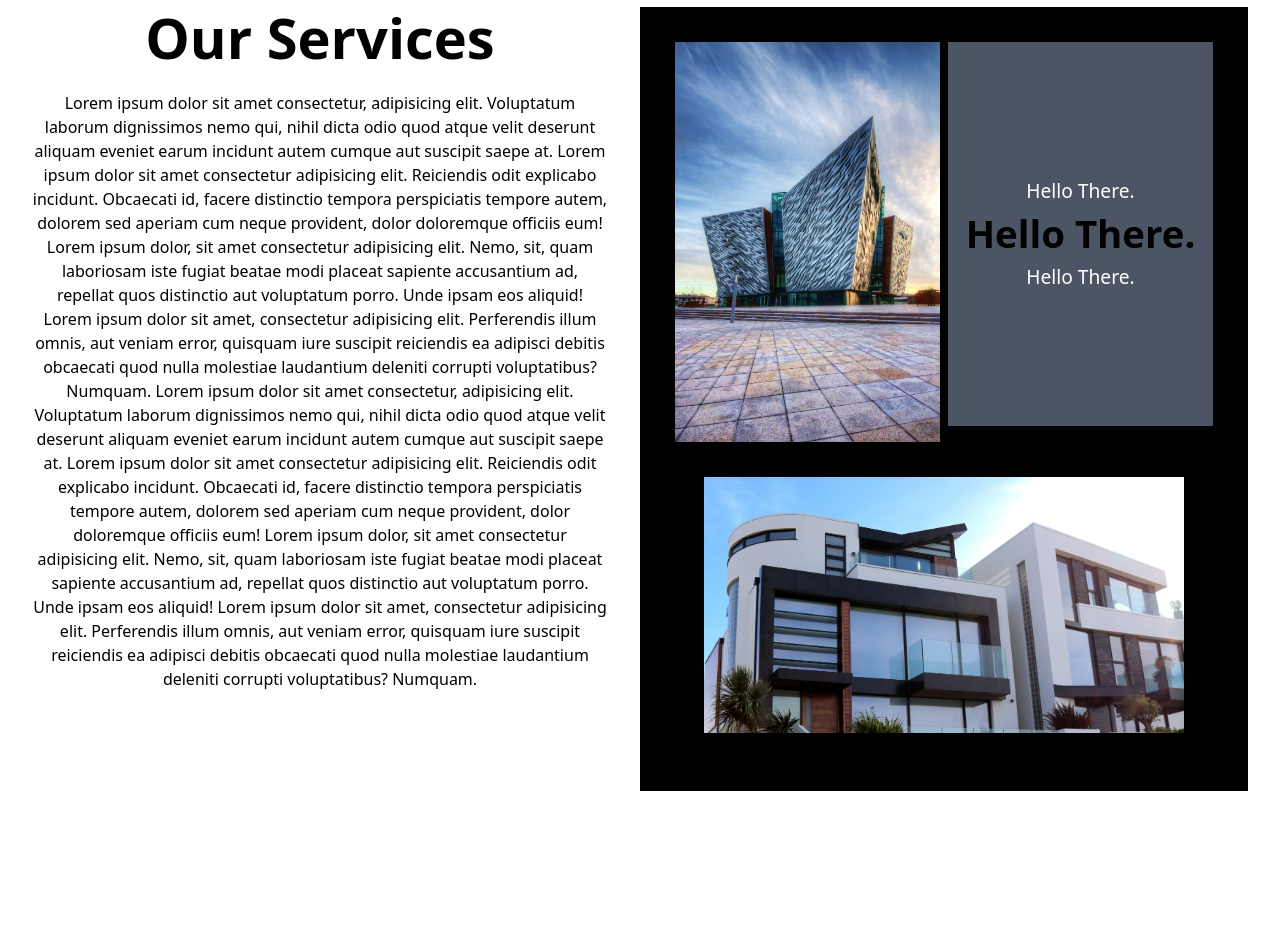
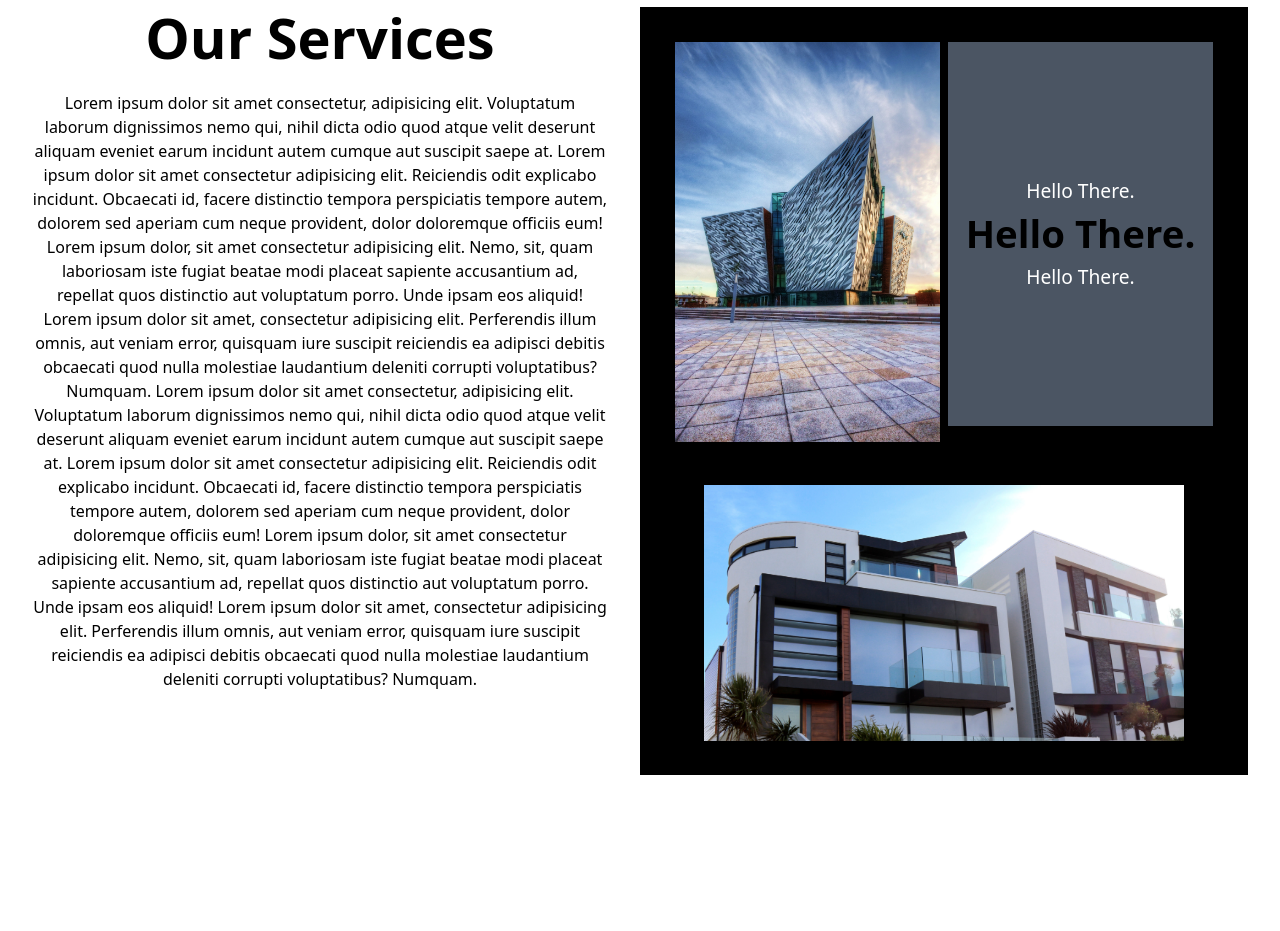
Before and after one commit to jakemerlin1133/architect2, a PHP site: page / in a window 1280 px wide. Shown: the part 669-1600 px from the top of the page. Run offline with PHP 8.4, Linux system fonts and the light colour scheme; some libraries are stand-ins or nearby versions.

Commit message:
code changed

```diff
--- a/index.php
+++ b/index.php
@@ -123,13 +123,13 @@
             </div>
         </div>
 
-        <div class="mx-auto mt-[2%] bg-black w-full h-[49rem]">
+        <div class="mx-auto mt-[2%] bg-black w-full max-[375px]:h-[31rem] .... max-[425px]:h-[35rem] .... min-[426px]:h-[48rem]">
             <div class="grid gap-2 grid-cols-2 m-[35px]">
-                <div>
-                    <img class="inset-0 h-[25rem] w-[22rem] object-cover transform transition-all duration-300 min-[1024px]:hover:scale-110 min-[1024px]:hover:h-[26rem] hover:w-[23rem]" src="Architect_files/images/hylands.jpg">
+                <div class="relative">
+                    <img class="absolute inset-0 .... max-[375px]:h-[13rem] max-[425px]:w-[22rem] .... max-[425px]:h-[17rem] max-[425px]:w-[22rem] .... min-[426px]:h-[25rem] min-[426px]:w-[22rem] object-cover transform transition-all duration-300 min-[1024px]:hover:scale-110 min-[1024px]:hover:h-[26rem] hover:w-[23rem]" src="Architect_files/images/hylands.jpg">
                 </div>
 
-                <div class="bg-gray-600 flex flex-col justify-center h-[24rem]">
+                <div class="bg-gray-600 flex flex-col justify-center .... max-[375px]:h-[12rem] .... max-[425px]:h-[16rem] .... min-[426px]:h-[24rem]">
                     <h1 class="text-white .... max-[1023px]:text-[3.5vw] .... min-[1024px]:text-[1.5vw]">Hello There.</h1>
                     <h1 class="text-black font-bold .... max-[1023px]:text-[5.5vw] .... min-[1024px]:text-[3vw]">Hello There.</h1>
                     <h1 class="text-white .... max-[1023px]:text-[3.5vw] .... min-[1024px]:text-[1.5vw]">Hello There.</h1>
@@ -138,7 +138,9 @@
 
 
                 <div class="mx-auto text-center px-[2rem]">
-                    <img class="inline-block h-[16rem] w-[30rem] object-cover transform transition-all duration-300 min-[1024px]:hover:scale-110 min-[1024px]:hover:h-[17rem] hover:w-[31rem]" src="Architect_files/images/best.jpg">
+                    <div class="pt-[3vh]">
+                        <img class="inline-block .... max-[425px]:h-[11rem] .... min-[426px]:h-[16rem] min-[426px]:w-[30rem] object-cover transform transition-all duration-300 min-[1024px]:hover:scale-110 min-[1024px]:hover:h-[17rem] hover:w-[31rem]" src="Architect_files/images/best.jpg">
+                    </div>
                 </div>
         </div>
     </div>
```
